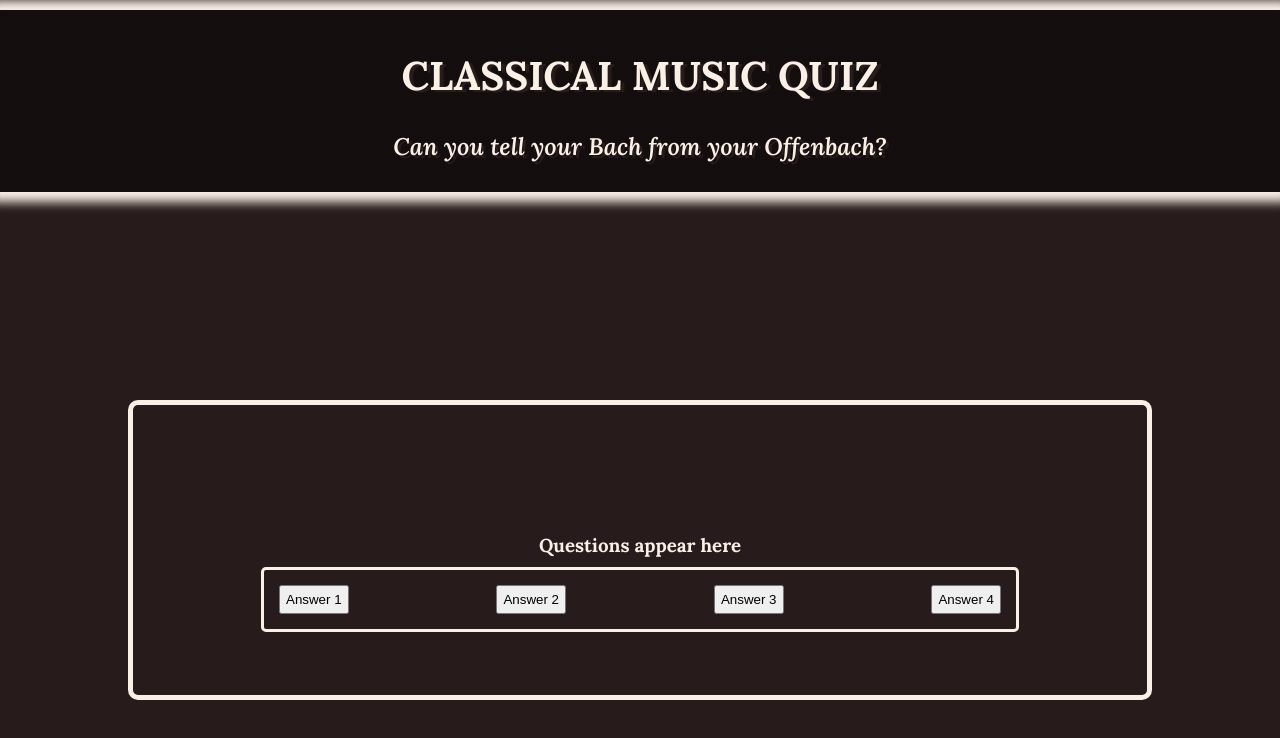
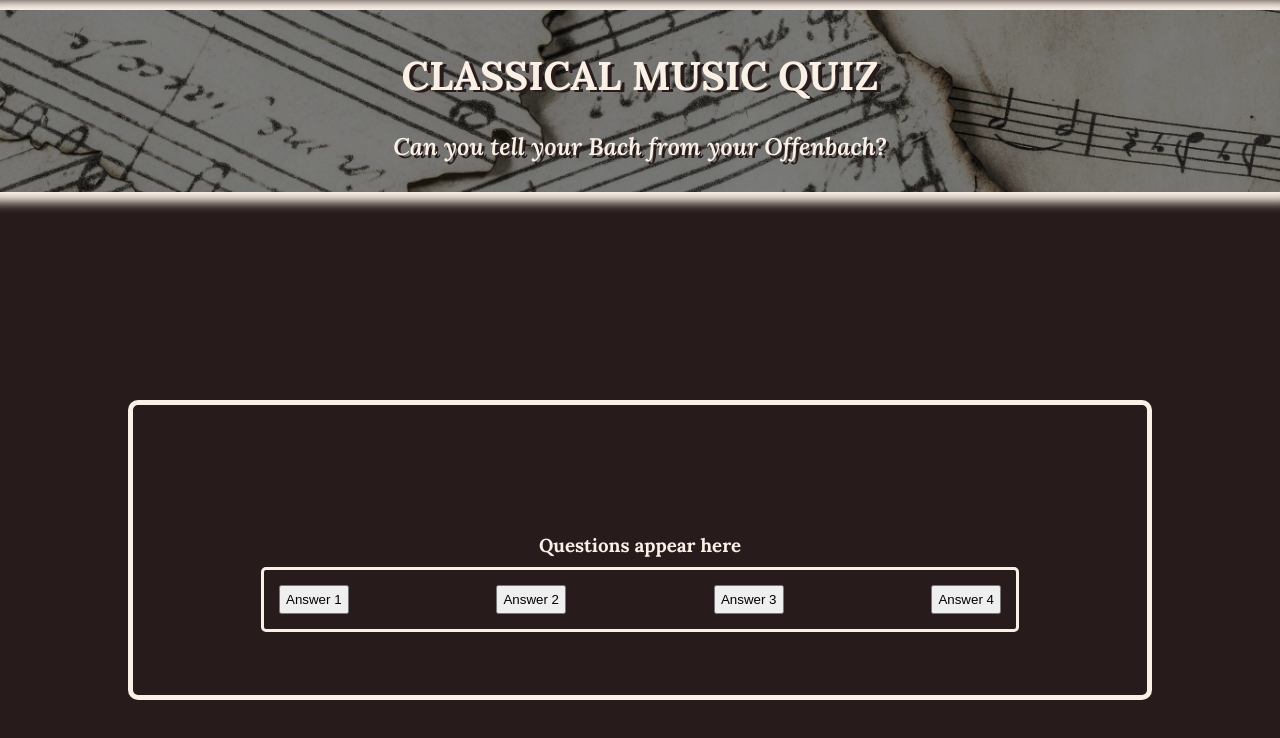
Before and after one commit to niallpcarroll/classical-music-quiz, a plain HTML site: page index.html in a window 1280 px wide. Drawn offline with Linux system fonts and the light colour scheme; the site is published under a folder, as on GitHub Pages, so addresses that start at the root find nothing.

Commit message:
Adjust file path for header image

```diff
--- a/assets/css/style.css
+++ b/assets/css/style.css
@@ -42,7 +42,7 @@ header {
 }
 
 .header-image {
-    background-image: linear-gradient(rgba(0, 0, 0, 0.5), rgba(0, 0, 0, 0.5)), url(/assets/images/manuscript_background.jpg) !important;
+    background-image: linear-gradient(rgba(0, 0, 0, 0.5), rgba(0, 0, 0, 0.5)), url(../images/manuscript_background.jpg) !important;
     max-height: 25%;
     background-position: center;
     background-repeat: no-repeat;
```
